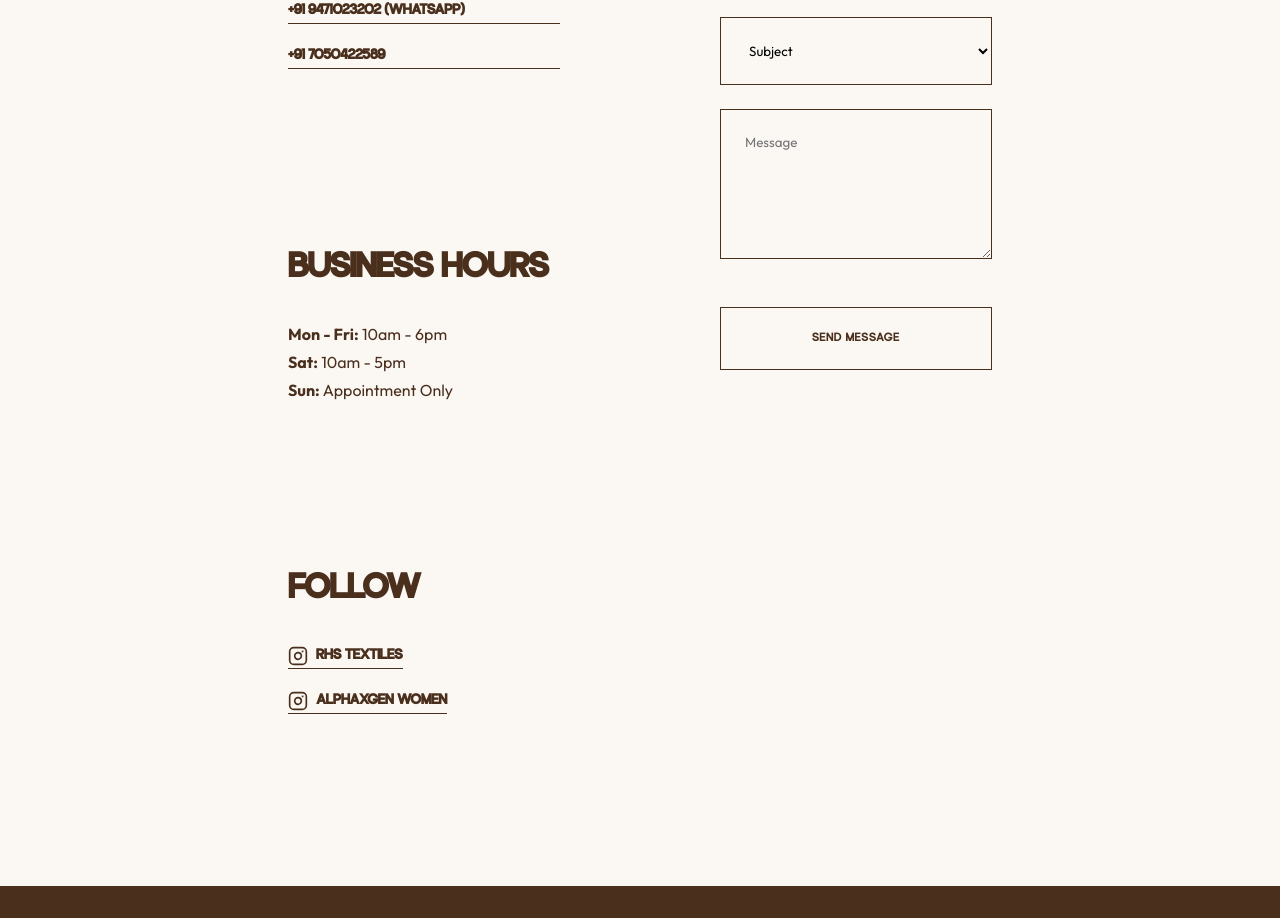
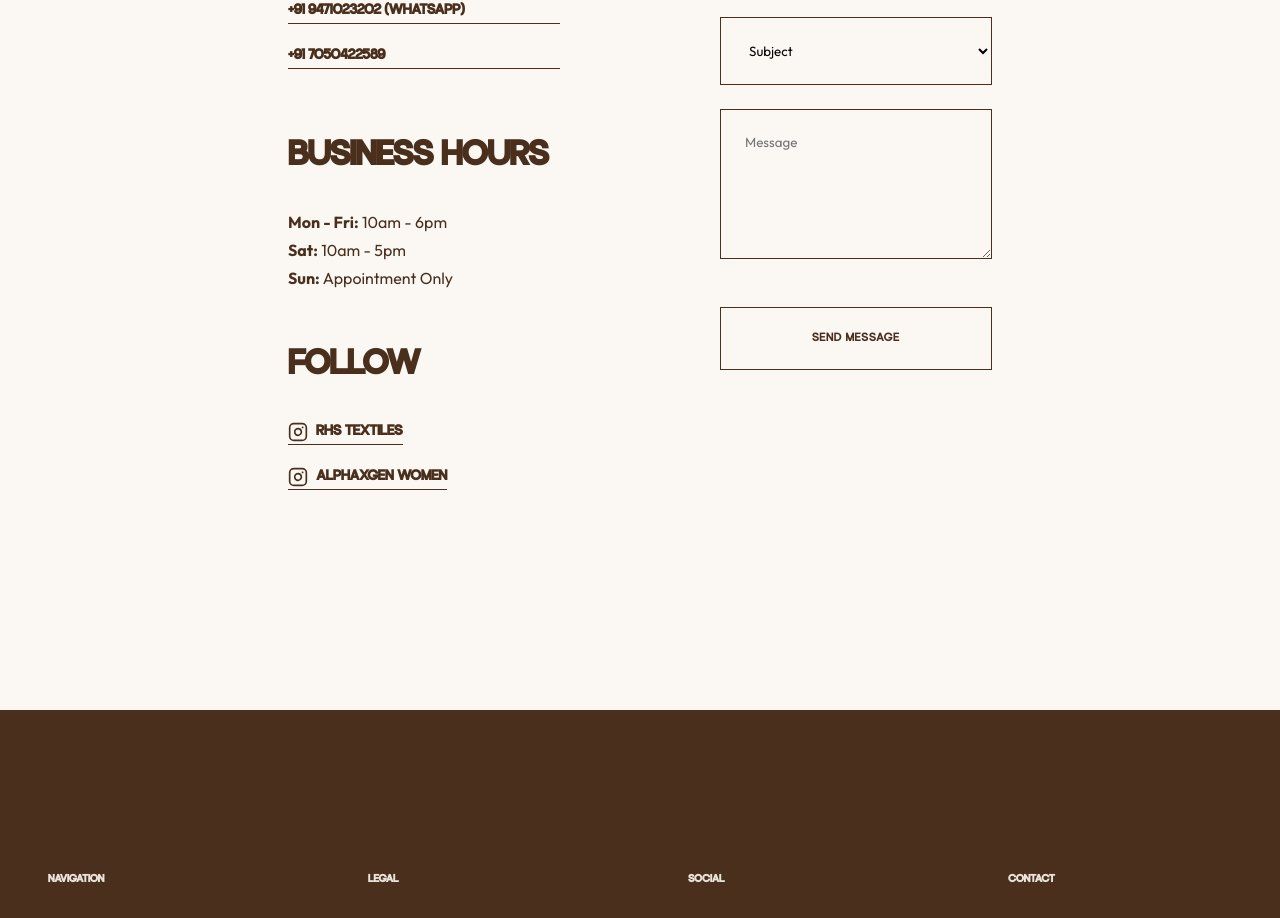
Before and after one commit to PTejasKr/alphaxgen, a Next.js app: page /contact in a window 1280 px wide. Shown: the part 594-1512 px from the top of the page. Built offline with nearby package versions, Linux system fonts and the light colour scheme.

Commit message:
style: fix excessive padding between sections on the contact page

```diff
--- a/src/app/contact/page.tsx
+++ b/src/app/contact/page.tsx
@@ -12,22 +12,22 @@ export default function Contact() {
         <div className={styles.section}>
           <h2>Inquiries</h2>
           <p>For order questions, press, or wholesale inquiries, please reach out.</p>
-          <div style={{ display: 'flex', flexDirection: 'column', gap: '0.5rem', marginBottom: 'var(--space-xl)' }}>
+          <div style={{ display: 'flex', flexDirection: 'column', gap: '0.5rem', marginBottom: 'var(--space-md)' }}>
             <a href="https://mail.google.com/mail/?view=cm&fs=1&to=info@alphaxgen.store" target="_blank" rel="noopener noreferrer" className={styles.link}>info@alphaxgen.store</a>
             <a href="https://mail.google.com/mail/?view=cm&fs=1&to=alphaxgenofficial@gmail.com" target="_blank" rel="noopener noreferrer" className={styles.link}>alphaxgenofficial@gmail.com</a>
             <a href="https://wa.me/919471023202" target="_blank" rel="noopener noreferrer" className={styles.link}>+91 9471023202 (WhatsApp)</a>
             <a href="tel:+917050422589" className={styles.link}>+91 7050422589</a>
           </div>
 
-          <h2 style={{ marginTop: "var(--space-xl)" }}>Business Hours</h2>
-          <div style={{ display: 'flex', flexDirection: 'column', gap: '0.25rem', marginBottom: 'var(--space-xl)' }}>
+          <h2>Business Hours</h2>
+          <div style={{ display: 'flex', flexDirection: 'column', gap: '0.25rem', marginBottom: 'var(--space-md)' }}>
             <p style={{ margin: 0 }}><strong>Mon - Fri:</strong> 10am - 6pm</p>
             <p style={{ margin: 0 }}><strong>Sat:</strong> 10am - 5pm</p>
             <p style={{ margin: 0 }}><strong>Sun:</strong> Appointment Only</p>
           </div>
 
           <h2>Follow</h2>
-          <div style={{ display: "flex", flexDirection: "column", alignItems: "flex-start", gap: "0.5rem" }}>
+          <div style={{ display: "flex", flexDirection: "column", alignItems: "flex-start", gap: "0.5rem", marginBottom: 'var(--space-md)' }}>
             <a href="https://www.instagram.com/rhstextiles?stkn=MWlmOXBkb2tramNhaw==" target="_blank" rel="noopener noreferrer" className={styles.link} style={{ display: 'flex', alignItems: 'center', gap: '0.5rem' }}>
               <svg xmlns="http://www.w3.org/2000/svg" width="20" height="20" viewBox="0 0 24 24" fill="none" stroke="currentColor" strokeWidth="2" strokeLinecap="square">
                 <rect x="2" y="2" width="20" height="20" rx="5" ry="5"></rect>
```
